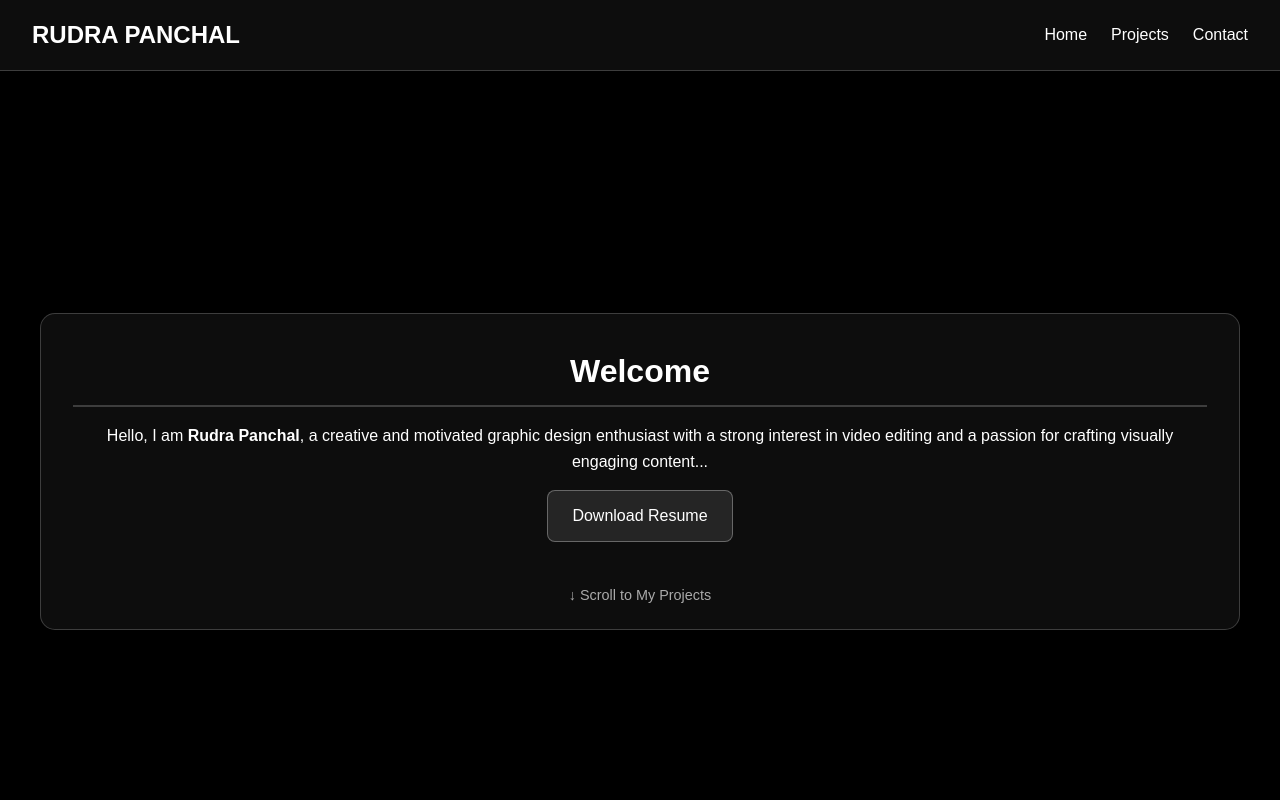
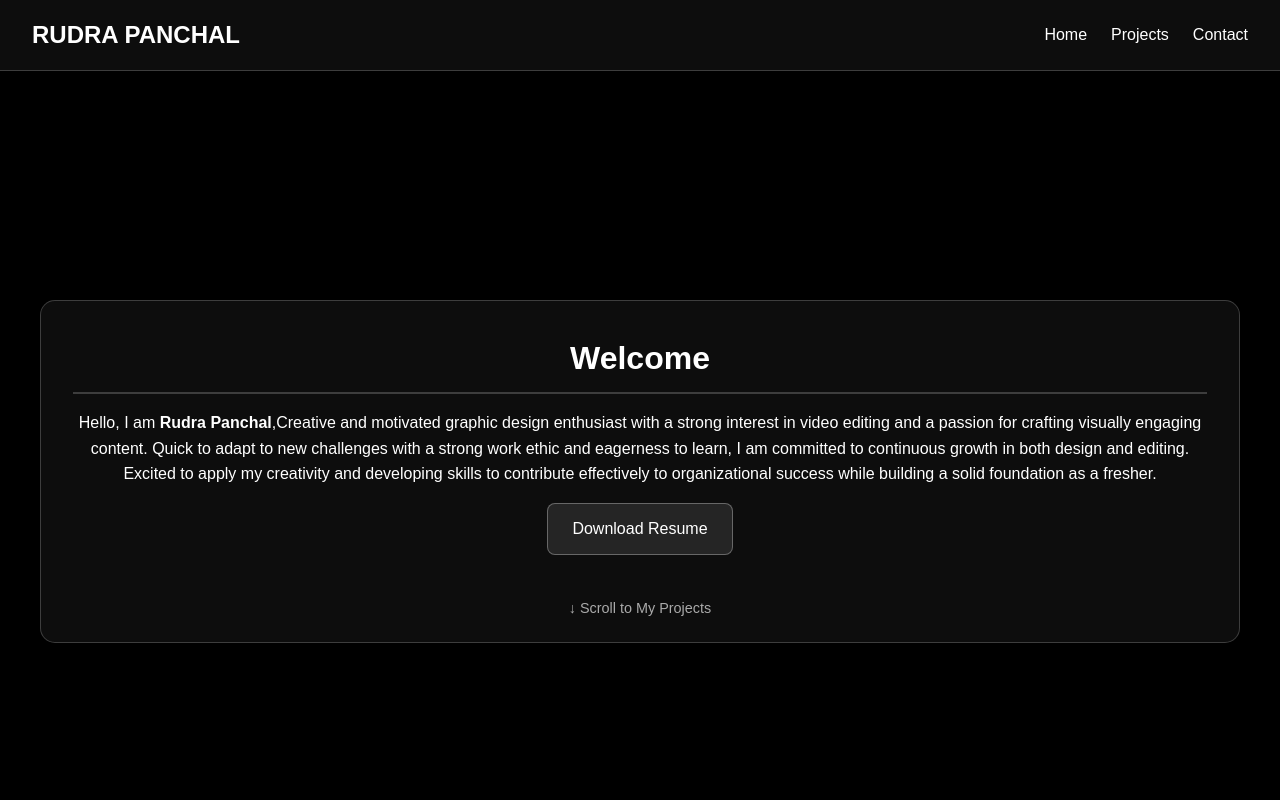
Before and after one commit to heyrudrapanchal/rudraportfolio, a plain HTML site: page index.htm in a window 1280 px wide. Shown: the top 800 px of the page. Drawn offline with Linux system fonts and the light colour scheme.

Commit message:
Updated the welcome paragraph

```diff
--- a/index.htm
+++ b/index.htm
@@ -203,7 +203,7 @@
     <section id="home">
         <div class="glass">
             <h2>Welcome</h2>
-            <p>Hello, I am <strong>Rudra Panchal</strong>, a creative and motivated graphic design enthusiast with a strong interest in video editing and a passion for crafting visually engaging content...</p>
+            <p>Hello, I am <strong>Rudra Panchal</strong>,Creative and motivated graphic design enthusiast with a strong interest in video editing and a passion for crafting visually engaging content. Quick to adapt to new challenges with a strong work ethic and eagerness to learn, I am committed to continuous growth in both design and editing. Excited to apply my creativity and developing skills to contribute effectively to organizational success while building a solid foundation as a fresher.</p>
             <a href="rudraresume.pdf" class="btn" target="_blank">Download Resume</a>
             <div class="scroll-down" onclick="document.getElementById('projects').scrollIntoView({behavior:'smooth'});">
                 ↓ Scroll to My Projects
```
